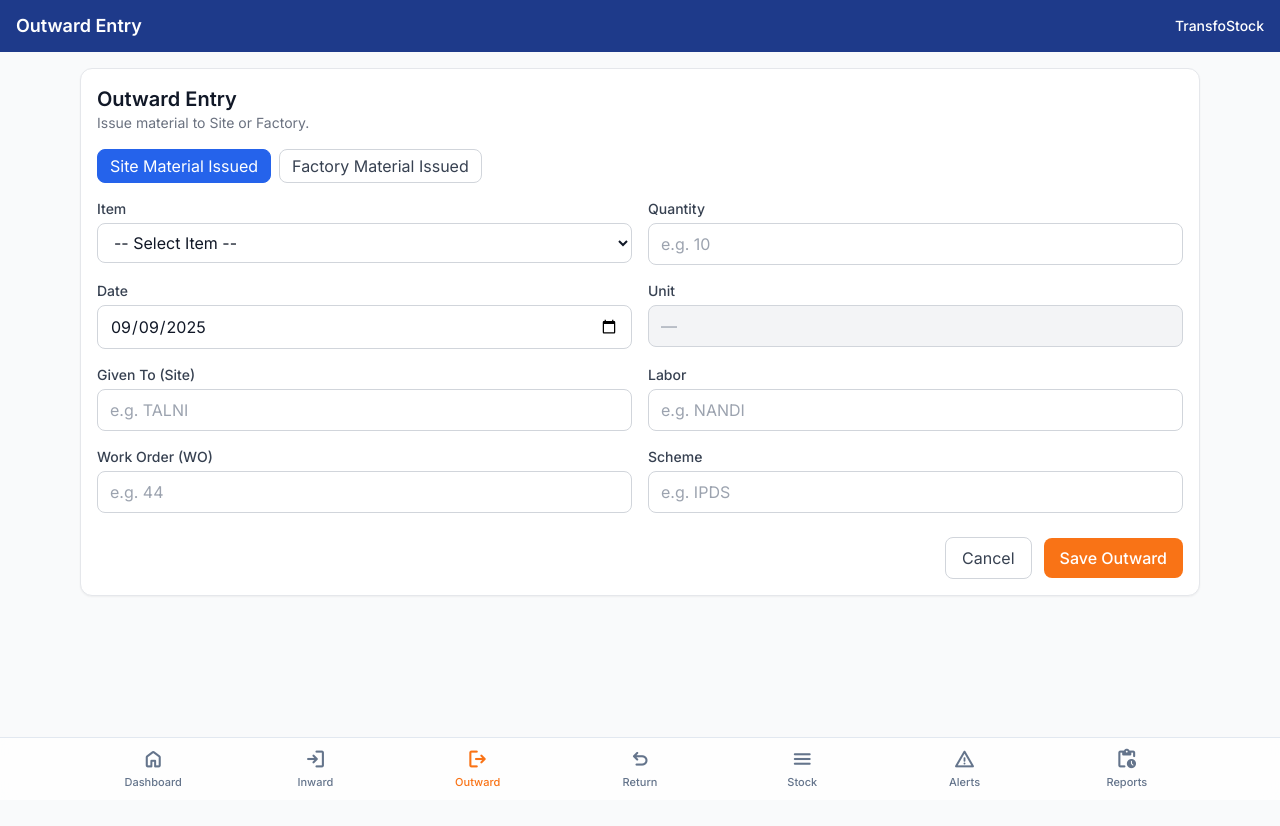
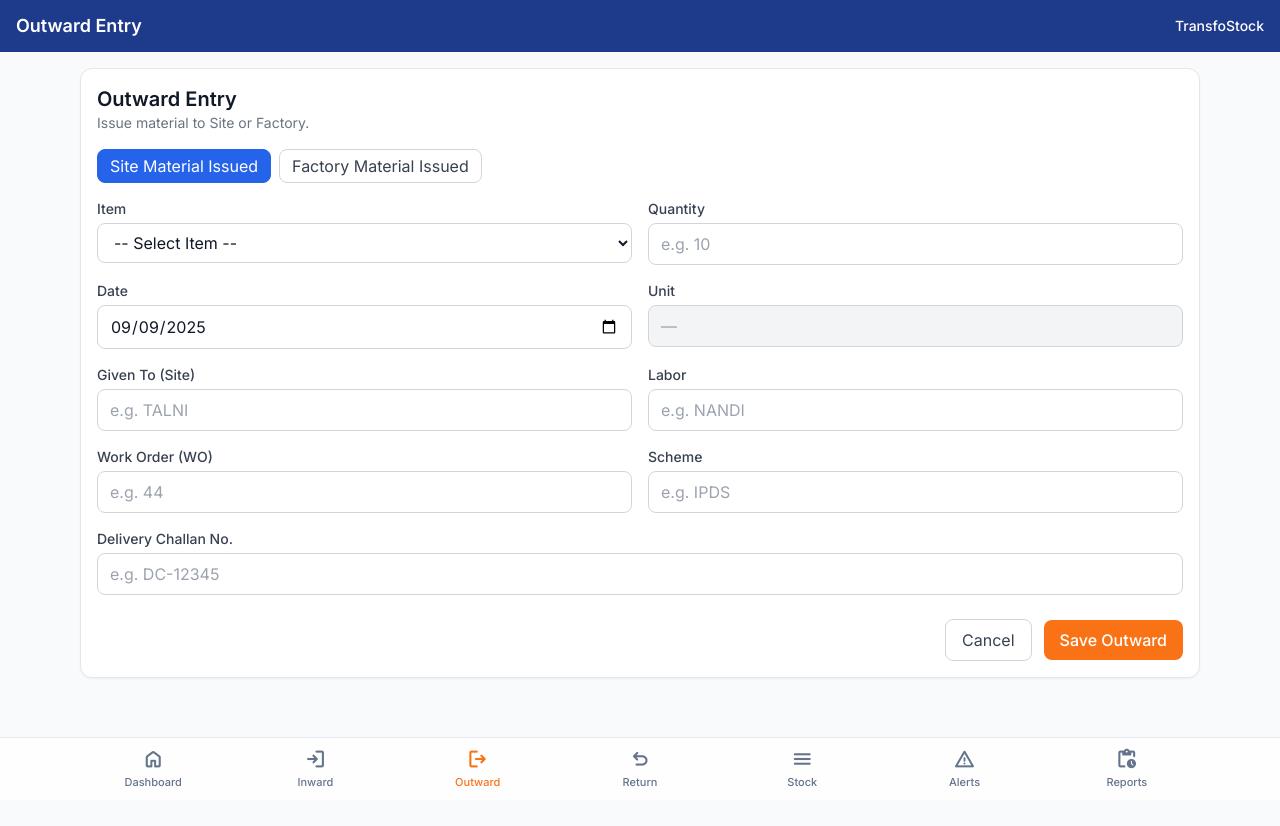
Before and after one commit to Harshad159/TransfoStock, a React (Vite) app: page /#/outward in a window 1280 px wide. Shown: the top 826 px of the page. Before the commit the page ends 800 px from the top, so only its background shows below. Built offline with nearby package versions, Linux system fonts and the light colour scheme.

Commit message:
Update Outward.tsx

```diff
--- a/src/screens/Outward.tsx
+++ b/src/screens/Outward.tsx
@@ -27,6 +27,7 @@ export default function Outward() {
   const [labor, setLabor] = useState("");
   const [workOrder, setWorkOrder] = useState("");
   const [scheme, setScheme] = useState("");
+  const [deliveryChallan, setDeliveryChallan] = useState(""); // NEW
 
   // Factory fields
   const [department, setDepartment] = useState("");
@@ -48,6 +49,7 @@ export default function Outward() {
     setLabor("");
     setWorkOrder("");
     setScheme("");
+    setDeliveryChallan(""); // NEW
     setDepartment("");
     setEmployee("");
   }
@@ -59,6 +61,7 @@ export default function Outward() {
       if (labor) parts.push(`Labor: ${labor}`);
       if (workOrder) parts.push(`WO: ${workOrder}`);
       if (scheme) parts.push(`Scheme: ${scheme}`);
+      if (deliveryChallan) parts.push(`Delivery Challan: ${deliveryChallan}`); // NEW
       return parts.join(" | ");
     } else {
       const parts = ["Factory Issue"];
@@ -96,6 +99,7 @@ export default function Outward() {
               laborName: labor || undefined,
               workOrder: workOrder || undefined,
               scheme: scheme || undefined,
+              deliveryChallan: deliveryChallan || undefined, // NEW
             }
           : {
               outwardKind: "FACTORY" as const,
@@ -256,6 +260,17 @@ export default function Outward() {
                     onChange={(e) => setScheme(e.target.value)}
                   />
                 </label>
+
+                {/* NEW: Delivery Challan No. */}
+                <label className="block md:col-span-2">
+                  <div className="text-sm font-medium text-gray-700 mb-1">Delivery Challan No.</div>
+                  <input
+                    className="w-full bg-white border border-gray-300 rounded-lg px-3 py-2 outline-none"
+                    placeholder="e.g. DC-12345"
+                    value={deliveryChallan}
+                    onChange={(e) => setDeliveryChallan(e.target.value)}
+                  />
+                </label>
               </>
             ) : (
               <>
```
